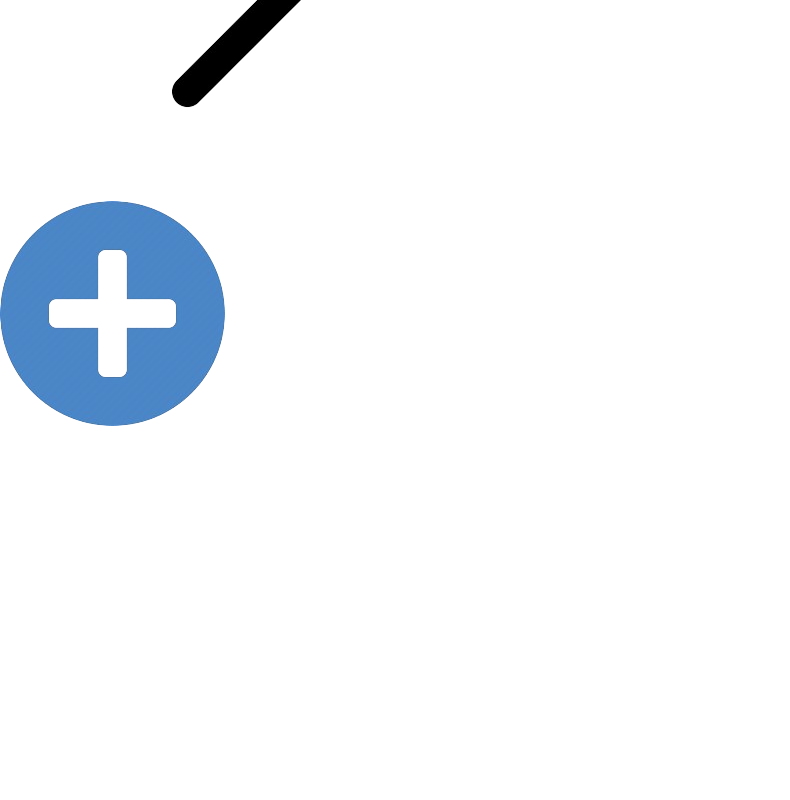
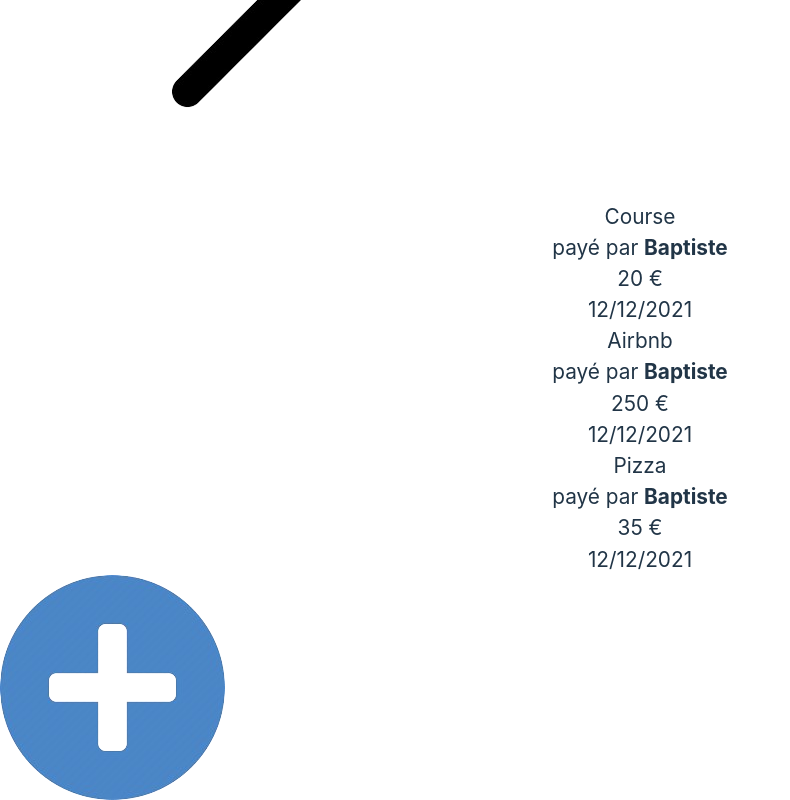
Before and after one commit to arthurduboiis/MDS-tricount, a React (Vite) app: page / in a window 1280 px wide. Shown: the part 1699-2499 px from the top of the page, without its empty margins (0-790 px from the left). Before the commit the page ends 2125 px from the top, so only its background shows below. Built offline with nearby package versions, Linux system fonts and the light colour scheme.

Commit message:
feat: create list of expenses

```diff
--- /dev/null
+++ b/src/components/ExpenseListComponent.jsx
@@ -0,0 +1,19 @@
+import React from "react";
+
+const ExpenseListComponent = ({ expense }) => {
+  return (
+    <div className="flex justify-between items-center text-2xl font-sans">
+      <div className="flex flex-col items-start justify-between pt-2 pl-4">
+       {expense.title}
+        <div className="text-xl pb-4">payé par <strong>{expense.paid}</strong></div>
+      </div>
+      <div className="flex flex-col items-ends justify-between pt-2 pr-4">
+        {expense.amount} €
+        <div className="text-xl pb-4">{expense.date}</div>
+      </div>
+
+    </div>
+  );
+};
+
+export default ExpenseListComponent;
--- a/src/components/TricountListComponent.jsx
+++ b/src/components/TricountListComponent.jsx
@@ -1,6 +1,6 @@
 import React from "react";
 
-const TricountListComponent = (tricount) => {
+const TricountListComponent = ({ tricount }) => {
   const detail = () => {
     console.log("detail");
   };
--- a/src/pages/Home.jsx
+++ b/src/pages/Home.jsx
@@ -2,6 +2,7 @@ import React from "react";
 import NavBarComponent from "../components/NavBarComponent";
 import TricountListComponent from "../components/tricountListComponent";
 import { useNavigate } from "react-router";
+import ExpenseListComponent from "../components/ExpenseListComponent";
 
 const Home = () => {
   const tricounts = [
@@ -21,6 +22,27 @@ const Home = () => {
       notifications: 0,
     },
   ];
+
+  const expenses = [
+    {
+      title: "Course",
+      paid: "Baptiste",
+      amount: 20,
+      date: "12/12/2021",
+    },
+    {
+      title: "Airbnb",
+      paid: "Baptiste",
+      amount: 250,
+      date: "12/12/2021",
+    },
+    {
+      title: "Pizza",
+      paid: "Baptiste",
+      amount: 35,
+      date: "12/12/2021",
+    },
+  ];
   const navigate = useNavigate();
 
   const goToNewTricount = () => {
@@ -33,9 +55,15 @@ const Home = () => {
         {tricounts.map((tricount, index) => (
           <TricountListComponent
             key={index}
-            title={tricount.title}
-            description={tricount.description}
-            notifications={tricount.notifications}
+            tricount={tricount}
+          />
+        ))}
+      </div>
+      <div className="divide-y-2 divide-blue-300">
+        {expenses.map((expense, index) => (
+          <ExpenseListComponent
+            key={index}
+            expense={expense}
           />
         ))}
       </div>
```
